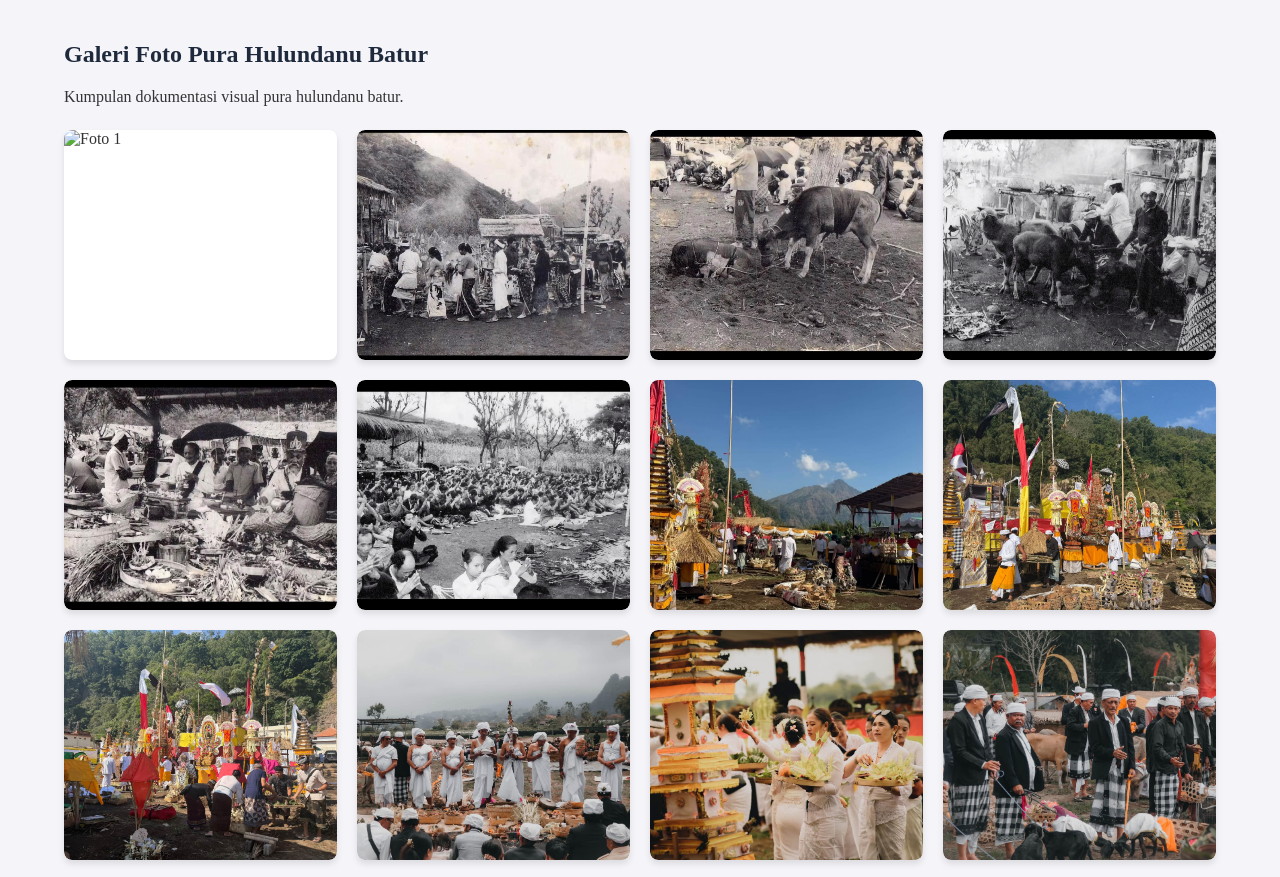
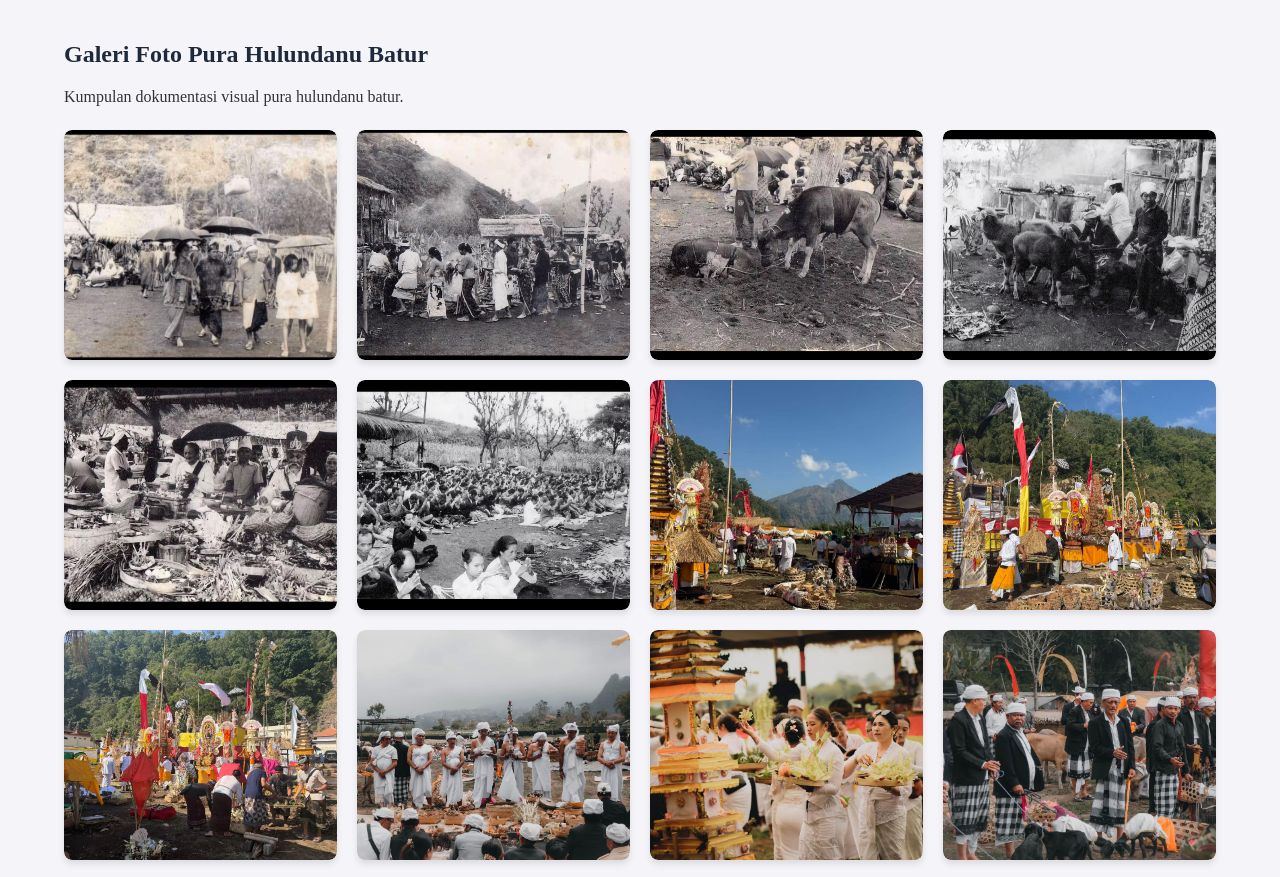
Before and after one commit to santidwii/pura-hulundanu-batur, a plain HTML site: page index.html in a window 1280 px wide. Shown: the part 1760-2637 px from the top of the page. Drawn offline with Linux system fonts and the light colour scheme.

Commit message:
Update index.html

```diff
--- a/index.html
+++ b/index.html
@@ -106,7 +106,7 @@
         <p>Kumpulan dokumentasi visual pura hulundanu batur.</p>
 
         <div class="galeri-grid">
-            <div class="item-galeri"><img src="images/foto-1.jpg" alt="Foto 1"></div>
+            <div class="item-galeri"><img src="foto1.JPG" alt="Foto 1"></div>
             <div class="item-galeri"><img src="foto2.JPG" alt="Foto 2"></div>
             <div class="item-galeri"><img src="foto3.JPG" alt="Foto 3"></div>
             <div class="item-galeri"><img src="foto4.JPG" alt="Foto 4"></div>
```
